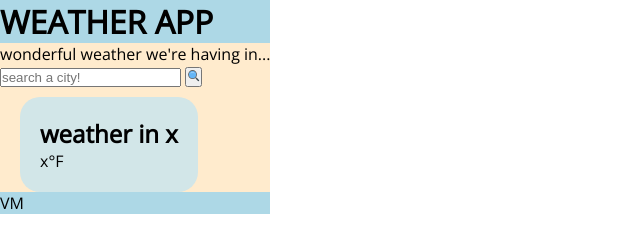
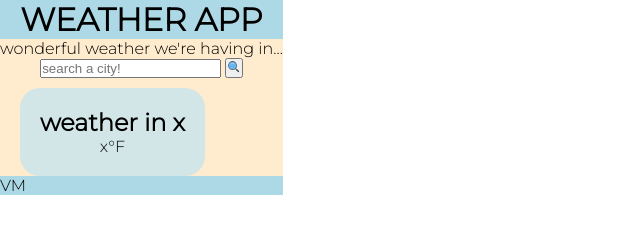
Before and after one commit to v1ct0r14m/weather-app, a plain HTML site: page index.html in a window 1280 px wide. Shown: the whole page, without its empty margins (0-640 px from the left). Drawn offline with nearby package versions, Linux system fonts and the light colour scheme; no server answers.

Commit message:
added to css to center/align elements

```diff
--- a/assets/script.js
+++ b/assets/script.js
@@ -1,4 +1,4 @@
-var apiUrl = "https://api.openweathermap.org/data/2.5/onecall?lat={lat}&lon={lon}&exclude={part}&appid={API key}"
+var apiUrl = "api.openweathermap.org/data/2.5/forecast?lat={lat}&lon={lon}&appid={API key}";
 
 var listEl = document.getElementById("data");
 
--- a/assets/style.css
+++ b/assets/style.css
@@ -5,7 +5,7 @@
 
 body {
     display: inline-flex;
-    font-family: 'Open Sans', sans-serif;
+    font-family: 'Montserrat', sans-serif;
     background-color: white;
 }
 
@@ -13,11 +13,15 @@ header, footer {
     background-color: lightblue;
 }
 
+header{
+    text-align: center;
+}
 .container {
     background-color: blanchedalmond;
 }
 
 .card {
+    display: inline-block;
     background-color: rgb(210, 230, 232);
     border: 10px;
     padding: 20px;
@@ -26,3 +30,17 @@ header, footer {
     max-width: fit-content;
     margin: 10px 20px 0px;
 }
+
+.title {
+    text-align: center;
+}
+
+#search {
+    display: inline-flex;
+    justify-content: space-around;
+    text-align: justify;
+}
+
+#weather {
+    text-align: center;
+}
--- a/index.html
+++ b/index.html
@@ -6,8 +6,9 @@
         <meta name="viewport" content="width=device-width, initial-scale=1.0" />
         <link rel="stylesheet" href="./assets/style.css">
         <link rel="preconnect" href="https://fonts.googleapis.com">
-    <link rel="preconnect" href="https://fonts.gstatic.com" crossorigin>
-    <link href="https://fonts.googleapis.com/css2?family=Open+Sans:wght@300&display=swap" rel="stylesheet">
+        <link rel="preconnect" href="https://fonts.googleapis.com">
+        <link rel="preconnect" href="https://fonts.gstatic.com" crossorigin>
+        <link href="https://fonts.googleapis.com/css2?family=Montserrat:wght@300&family=Open+Sans:wght@300&display=swap" rel="stylesheet">
         <title>Weather App</title>
     </head>
 
```
Also changed, not shown: notes.html (+3 -0 lines).
